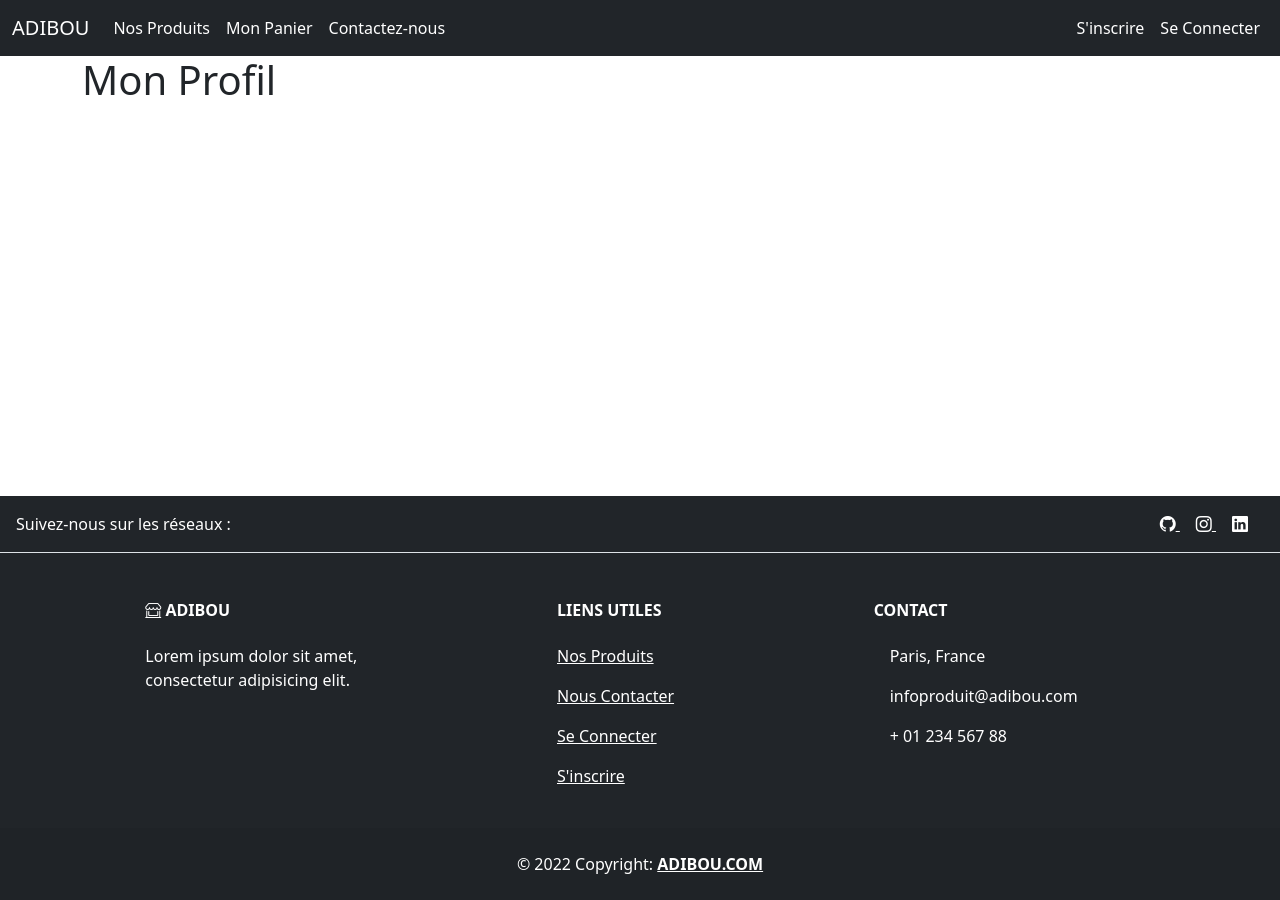
After one commit to KevOneRedOne/E_commerce_Symfony, a Symfony app: template templates/profil/user.html.twig in a window 1280 px wide. The commit adds this page. Run offline with Twig, Linux system fonts and the light colour scheme; the template is opened without the code that fills it, so the values that code supplies are empty; some libraries are stand-ins or nearby versions.

Commit message:
Page Profil + Patch bug en security Profil and EditMode

```diff
--- a/src/Controller/SecurityController.php
+++ b/src/Controller/SecurityController.php
@@ -12,9 +12,9 @@ class SecurityController extends AbstractController
     #[Route(path: '/login', name: 'app_login')]
     public function login(AuthenticationUtils $authenticationUtils): Response
     {
-        // if ($this->getUser()) {
-        //     return $this->redirectToRoute('target_path');
-        // }
+        if ($this->getUser()) {
+            return $this->redirectToRoute('/product');
+        }
 
         // get the login error if there is one
         $error = $authenticationUtils->getLastAuthenticationError();
--- a/templates/base.html.twig
+++ b/templates/base.html.twig
@@ -29,11 +29,11 @@
                         </li>
                         {% if app.user %}
                             <li class="nav-item">
-                                <a class="nav-link active" href="/product/newProduct">Vendre un produit</a>
+                                <a class="nav-link active" href="{{ path('app_newProduct')}}">Vendre un produit</a>
                             </li>
                         {% endif %}
                         <li class="nav-item">
-                            <a class="nav-link active position-relative" href="/cart">
+                            <a class="nav-link active position-relative" href="{{ path('app_cart')}}">
                             Mon Panier
                             {# Nous allons créer une variable nbProduits qui va recupérer le nb total de produits en session #}
                             {% set nbProduits = app.session.get('qt') %}
@@ -47,7 +47,7 @@
                             </a>
                         </li>
                         <li class="nav-item">
-                            <a class="nav-link active" href="/contact">Contactez-nous</a>
+                            <a class="nav-link active" href="{{ path('app_contact') }}">Contactez-nous</a>
                         </li>
                     </ul>
                     <ul class="navbar-nav justify-content-end">
@@ -58,17 +58,17 @@
                         {% endif %}
                         {% if app.user %}
                             <li class="nav-item">
-                                <a class="nav-link active" href="#">Bonjour, {{ app.user.username }}</a>
+                                <a class="nav-link active" href=" {{ path('app_userprofil')}} ">Bonjour, {{ app.user.username }}</a>
                             </li>
                             <li class="nav-item">
-                                <a class="nav-link active" href="/logout">Se Déconnecter</a>
+                                <a class="nav-link active" href="{{ path('app_logout')}}">Se Déconnecter</a>
                             </li>
                         {% else %}
                             <li class="nav-item">
-                                <a class="nav-link active" href="/register">S'inscrire</a>
+                                <a class="nav-link active" href=" {{ path('app_register') }}">S'inscrire</a>
                             </li>
                             <li class="nav-item">
-                                <a class="nav-link active" href="/login">Se Connecter</a>
+                                <a class="nav-link active" href="{{ path('app_login')}}">Se Connecter</a>
                             </li>
                         {% endif %}
                     </ul>
--- /dev/null
+++ b/templates/profil/user.html.twig
@@ -0,0 +1,8 @@
+{% extends "base.html.twig" %}
+
+{% block body %}
+
+    <h1>Mon Profil</h1>
+
+
+{% endblock %}
```
Also changed, not shown: src/Controller/EcommerceController.php (+46 -26 lines), templates/product/detailsProduct.html.twig (+5 -3 lines), 1 other file.
